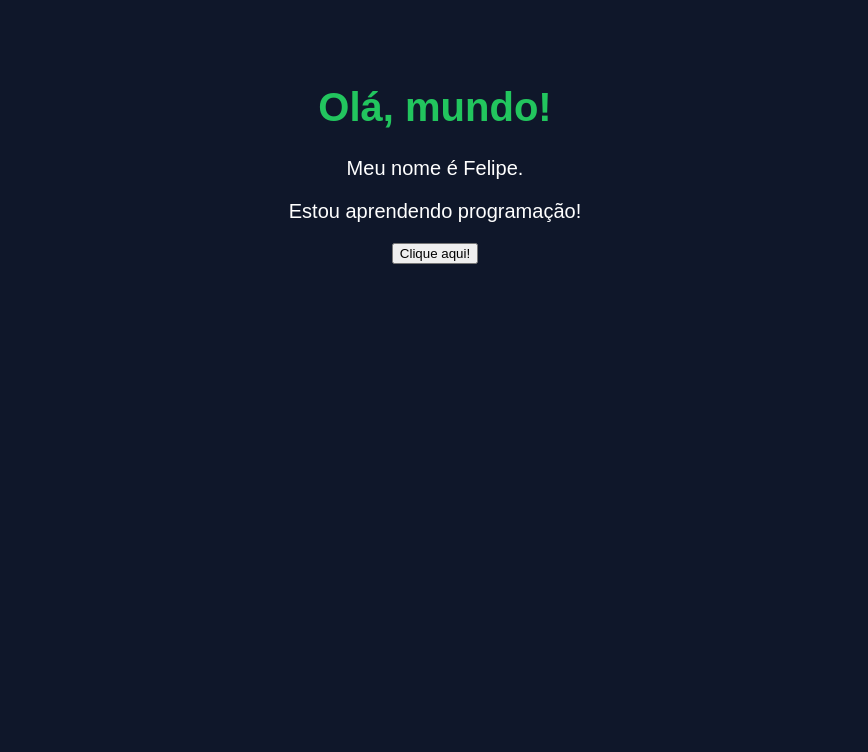
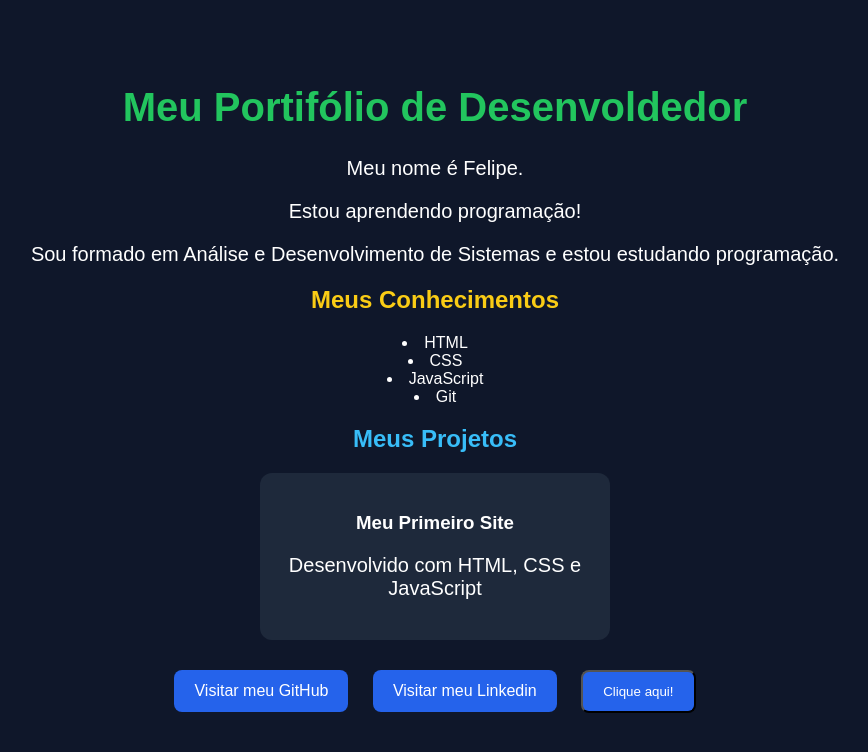
Before and after one commit to felipe-hub-dev/meu-portif-lio, a plain HTML site: page index.html in a window 1280 px wide. Shown: the whole page, without its empty margins (205-1073 px from the left). Drawn offline with Linux system fonts and the light colour scheme.

Commit message:
Atualiza portfolio

```diff
--- a/index.html
+++ b/index.html
@@ -7,10 +7,28 @@
     <link rel="stylesheet" href="style.css">
 </head>
 <body>
-    <h1>Olá, mundo!</h1>
+    <h1>Meu Portifólio de Desenvoldedor</h1>
     <p>Meu nome é Felipe.</p>
     <p>Estou aprendendo programação!</p>
-<button id="meuBotao">Clique aqui!</button>
+    <p>Sou formado em Análise e Desenvolvimento de Sistemas e estou estudando programação.</p>
+    <h2>Meus Conhecimentos</h2>
+<ul>
+    <li>HTML</li>
+    <li>CSS</li>
+    <li>JavaScript</li>
+    <li>Git</li>
+</ul>
+
+<h2 class="titulo-azul">Meus Projetos</h2>
+
+<div class= "cartao-projeto">
+<h3> Meu Primeiro Site</h3>
+<p> Desenvolvido com HTML, CSS e JavaScript</p>
+</div>
+
+   <a class ="link-profissional" href="https://github.com/felipe-hub-dev" target="_blank" rel="noopener noreferrer">Visitar meu GitHub</a>
+   <a class ="link-profissional" href="https://www.linkedin.com/in/felipe-vital-559903255/" target="_blank" rel="noopener noreferrer"> Visitar meu Linkedin </a>
+<button class="link-profissional" id="meuBotao">Clique aqui!</button>
 
 <p id="mensagem"></p>
 <script src="script.js"></script>
--- a/style.css
+++ b/style.css
@@ -15,3 +15,31 @@ h1 {
 p {
     font-size: 20px;
 }
+ul {
+    list-style-position: inside;
+    padding-left: 0;
+}
+h2 {
+    color: #facc15;
+}
+.titulo-azul{
+    color: #38bdf8;
+}
+.cartao-projeto{
+    background-color: #1e293b;
+    padding: 20px;
+    box-sizing: border-box;
+    width: 100%;
+    max-width: 350px;
+    margin: 20px auto;
+    border-radius: 12px;
+}
+.link-profissional {
+    display: inline-block;
+    background-color: #2563eb;
+    color: white;
+    padding: 12px 20px;
+    border-radius: 8px;
+    margin: 10px;
+    text-decoration: none;
+}
```
